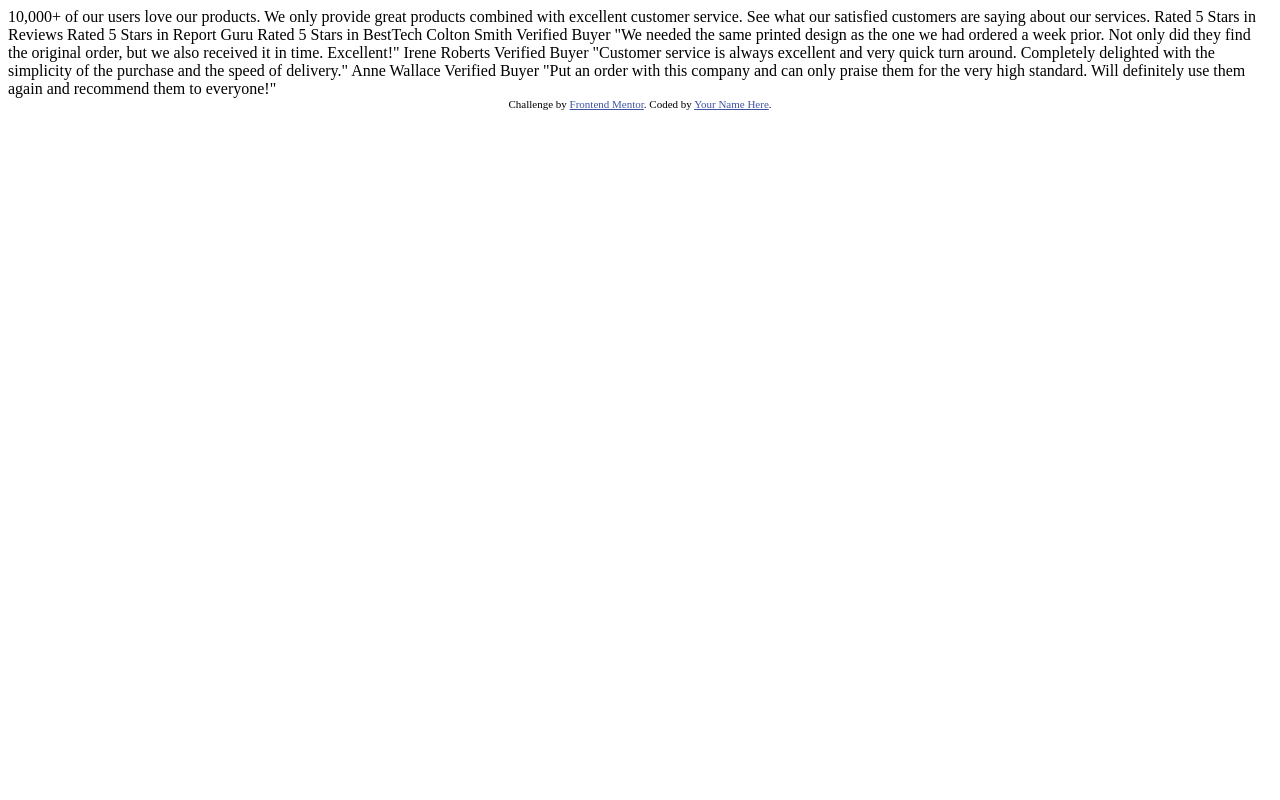
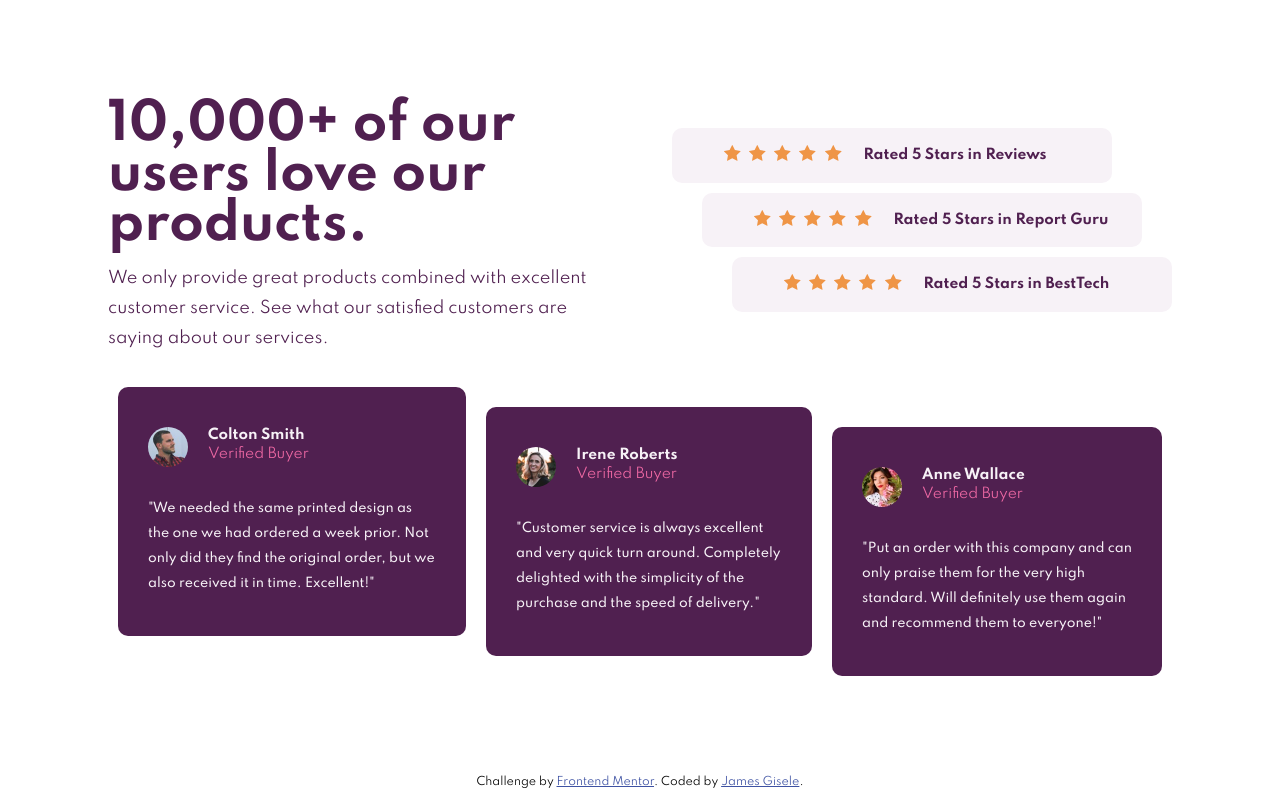
Before and after one commit to jmgisele/Social-Proof-Section-Front-End-Mentors-, a plain HTML site: page index.html in a window 1280 px wide. Drawn offline with Linux system fonts and the light colour scheme.

Commit message:
initial solution, sans screenshots

```diff
--- /dev/null
+++ b/app.css
@@ -0,0 +1,240 @@
+:root {
+    --darkmagenta: hsl(300, 43%, 22%);
+    --softpink: hsl(333, 80%, 67%);
+    --darkgreymagenta: hsl(303, 10%, 53%);
+    --lightgreymagenta: hsl(300, 24%, 96%);
+    --white: hsl(0, 0%, 100%);
+}
+
+html {
+    font-family: 'Spartan', sans-serif;
+}
+
+main {
+    background-color: var(--white);
+    ;
+}
+
+@media screen and (max-width: 700px) {
+    /* mobile view */
+    main {
+        margin: 75px 15px;
+    }
+    h1 {
+        text-align: center;
+        padding: 0px 0px;
+    }
+    h2 {
+        text-align: center;
+        line-height: 20px;
+        font-weight: 400;
+        font-size: 13.75px;
+    }
+    #ratings {
+        flex-direction: column;
+    }
+    .rating-box {
+        margin: 10px 0px;
+        padding-top: 15px;
+    }
+    #reviews {
+        flex-direction: column;
+    }
+    .review-box {
+        margin: 10px 0px;
+        padding: 20px 10px;
+    }
+    .verified {
+        margin: 0px;
+    }
+    .review {
+        line-height: 20px;
+    }
+}
+
+@media screen and (min-width: 700px) {
+    /* desktop view */
+    main {
+        margin: 100px;
+    }
+    #top-flexbox-desktop {
+        display: flex;
+        justify-content: space-between;
+        margin: 0px;
+    }
+    #headings-container-desktop {
+        display: flex;
+        justify-content: center;
+        flex-direction: column;
+        text-align: left;
+        width: 500px;
+    }
+    h1 {
+        font-size: 50px;
+        font-weight: 700;
+        margin-bottom: 0px;
+        margin-top: 0px;
+        line-height: 50px;
+    }
+    h2 {
+        font-weight: 400;
+        font-size: 16px;
+        line-height: 30px;
+    }
+    #ratings {
+        flex-direction: column;
+        justify-content: center;
+        flex-wrap:nowrap;
+        width: 500px;
+        height: 200px;
+    }
+    .rating-box {
+        display: flex;
+        justify-content: space-evenly;
+        align-items: center;
+        flex-wrap:nowrap;
+        text-align: center;
+        margin-top:5px;
+        margin-bottom:5px;
+        padding: 5px 50px;
+        padding-right:100px;
+    }
+    .stars {
+        margin:0px 2px;
+    }
+
+    .fivestars {
+        white-space:nowrap;
+    }
+
+    .rating-box p {
+        padding-left:20px;
+        white-space:nowrap;
+    }
+    #top-rating-box {
+        margin-left: 0px;
+        margin-right: 60px;
+    }
+    #middle-rating-box {
+        margin-left: 30px;
+        margin-right: 30px;
+    }
+    #bottom-rating-box {
+        margin-left: 60px;
+        margin-right: 0px;
+    }
+    #reviews {
+        display: flex;
+        flex-direction: row;
+    }
+    .review-box {
+        margin: 10px 10px;
+        padding: 20px 10px;
+    }
+    .verified {
+        margin-top: 2px;
+    }
+    .review {
+        line-height: 25px;
+    }
+    #colton {
+        margin-top: 0px;
+        margin-bottom: 40px;
+    }
+    #irene {
+        margin-top: 20px;
+        margin-bottom: 20px;
+    }
+    #anne {
+        margin-top: 40px;
+        margin-bottom: 0px;
+    }
+}
+
+h1 {
+    color: var(--darkmagenta);
+    font-weight: 700;
+}
+
+h2 {
+    color: var(--darkmagenta);
+}
+
+#ratings {
+    display: flex;
+    margin: 20px 0px;
+}
+
+.rating-box {
+    background-color: var(--lightgreymagenta);
+    text-align: center;
+    border-radius: 10px;
+}
+
+.rating-box p {
+    color: var(--darkmagenta);
+    font-size: 13.75px;
+    font-weight: 700;
+}
+
+#reviews {
+    display: flex;
+    margin: 20px 0px;
+}
+
+.review-box {
+    background-color: var(--darkmagenta);
+    color: var(--lightgreymagenta);
+    border-radius: 10px;
+}
+
+.reviewer {
+    display: flex;
+    flex-direction: row;
+    justify-content: left;
+    text-align: left;
+    margin-left: 20px;
+    margin-right: 10px;
+    margin-top: 20px;
+}
+
+.reviewer img {
+    float: left;
+    border-radius: 50%;
+    width: 40px;
+    height: 40px;
+    margin-right: 20px;
+}
+
+.reviewer-box {
+    display: flex;
+    flex-direction: column;
+    justify-content: center;
+}
+
+.name {
+    font-weight: 700;
+    margin: 0px;
+    font-size: 13.75px;
+}
+
+.verified {
+    color: var(--softpink);
+    font-weight: 400;
+    font-size: 13.75px;
+}
+
+.review {
+    margin: 20px;
+    font-size: 12.5px;
+    font-weight: 500;
+}
+
+.attribution {
+    font-size: 11px;
+    text-align: center;
+}
+
+.attribution a {
+    color: hsl(228, 45%, 44%);
+}
--- a/index.html
+++ b/index.html
@@ -1,61 +1,115 @@
 <!DOCTYPE html>
 <html lang="en">
+
 <head>
   <meta charset="UTF-8" />
   <meta name="viewport" content="width=device-width, initial-scale=1.0" />
   <!-- displays site properly based on user's device -->
 
-    <link
-      rel="icon"
-      type="image/png"
-      sizes="32x32"
-      href="./images/favicon-32x32.png"
-    />
-
+  <link rel="icon" type="image/png" sizes="32x32" href="./images/favicon-32x32.png" />
+  <link rel="stylesheet" href="app.css">
+  <link rel="preconnect" href="https://fonts.googleapis.com">
+  <link rel="preconnect" href="https://fonts.gstatic.com" crossorigin>
+  <link href="https://fonts.googleapis.com/css2?family=Spartan:wght@400;500;700&display=swap" rel="stylesheet">
   <title>Frontend Mentor | Social proof section</title>
 
-    <!-- Feel free to remove these styles or customise in your own stylesheet 👍 -->
-    <style>
-      .attribution {
-        font-size: 11px;
-        text-align: center;
-      }
-      .attribution a {
-        color: hsl(228, 45%, 44%);
-      }
-    </style>
 </head>
+
 <body>
-    10,000+ of our users love our products.
-
-    We only provide great products combined with excellent customer service.
-    See what our satisfied customers are saying about our services.
-
-    Rated 5 Stars in Reviews
-    Rated 5 Stars in Report Guru
-    Rated 5 Stars in BestTech
-
-    Colton Smith
-    Verified Buyer
+  <main>
+    <section id="top-flexbox-desktop">
+      <section id="headings-container-desktop">
+        <h1>10,000+ of our users love our products.</h1>
+        <h2>We only provide great products combined with excellent customer service.
+          See what our satisfied customers are saying about our services.</h2>
+      </section>
+      <section id="ratings">
+        <article class="rating-box" id="top-rating-box">
+          <span class="fivestars">
+            <img src="images/icon-star.svg" class="stars" alt="one star icon">
+            <img src="images/icon-star.svg" class="stars" alt="one star icon">
+            <img src="images/icon-star.svg" class="stars" alt="one star icon">
+            <img src="images/icon-star.svg" class="stars" alt="one star icon">
+            <img src="images/icon-star.svg" class="stars" alt="one star icon">
+          </span>
+          <p>Rated 5 Stars in Reviews</p>
+        </article>
+        <article class="rating-box" id="middle-rating-box">
+          <span class="fivestars">
+            <img src="images/icon-star.svg" class="stars" alt="one star icon">
+            <img src="images/icon-star.svg" class="stars" alt="one star icon">
+            <img src="images/icon-star.svg" class="stars" alt="one star icon">
+            <img src="images/icon-star.svg" class="stars" alt="one star icon">
+            <img src="images/icon-star.svg" class="stars" alt="one star icon">
+          </span>
+          <p>Rated 5 Stars in Report Guru</p>
+        </article>
+        <article class="rating-box" id="bottom-rating-box"">
+          <span class="fivestars">
+            <img src="images/icon-star.svg" class="stars" alt="one star icon">
+            <img src="images/icon-star.svg" class="stars" alt="one star icon">
+            <img src="images/icon-star.svg" class="stars" alt="one star icon">
+            <img src="images/icon-star.svg" class="stars" alt="one star icon">
+            <img src="images/icon-star.svg" class="stars" alt="one star icon">
+          </span>
+          <p>Rated 5 Stars in BestTech</p>
+        </article>
+      </section>
+    </section>
+    <section id="reviews">
+      <article class="review-box" id="colton">
+        <div class="reviewer">
+          <img src="images/image-colton.jpg" class="headshot" alt="headshot of reviewer Colton Smith">
+          <div class="reviewer-box">
+            <p class="name">Colton Smith</p>
+            <p class="verified">Verified Buyer</p>
+          </div>
+        </div>
+        <div class="review">
+          <p>
             "We needed the same printed design as the one we had ordered a week prior.
             Not only did they find the original order, but we also received it in time.
             Excellent!"
-
-    Irene Roberts
-    Verified Buyer
+          </p>
+        </div>
+      </article>
+      <article class="review-box" id="irene">
+        <div class="reviewer">
+          <img src="images/image-irene.jpg" class="headshot" alt="headshot of reviewer Irene Roberts">
+          <div class="reviewer-box">
+            <p class="name">Irene Roberts</p>
+            <p class="verified">Verified Buyer</p>
+          </div>
+        </div>
+        <div class="review">
+          <p>
             "Customer service is always excellent and very quick turn around. Completely
             delighted with the simplicity of the purchase and the speed of delivery."
-
-    Anne Wallace
-    Verified Buyer
+          </p>
+        </div>
+      </article>
+      <article class="review-box" id="anne">
+        <div class="reviewer">
+          <img src="images/image-anne.jpg" class="headshot" alt="headshot of reviewer Anne Wallace">
+          <div class="reviewer-box">
+            <p class="name">Anne Wallace</p>
+            <p class="verified">Verified Buyer</p>
+          </div>
+        </div>
+        <div class="review">
+          <p>
             "Put an order with this company and can only praise them for the very high
             standard. Will definitely use them again and recommend them to everyone!"
+          </p>
+        </div>
+      </article>
+    </section>
+  </main>
+  <footer class="attribution">
+    Challenge by
+    <a href="https://www.frontendmentor.io?ref=challenge" target="_blank">Frontend Mentor</a>. Coded by <a
+      href="https://github.com/jmgisele">James Gisele</a>.
+  </footer>
+</body>
 
-    <div class="attribution">
-      Challenge by
-      <a href="https://www.frontendmentor.io?ref=challenge" target="_blank"
-        >Frontend Mentor</a
-      >. Coded by <a href="#">Your Name Here</a>.
-    </div>
-  </body>
 </html>
```
Lines whose indentation alone changed are shown as unchanged.
